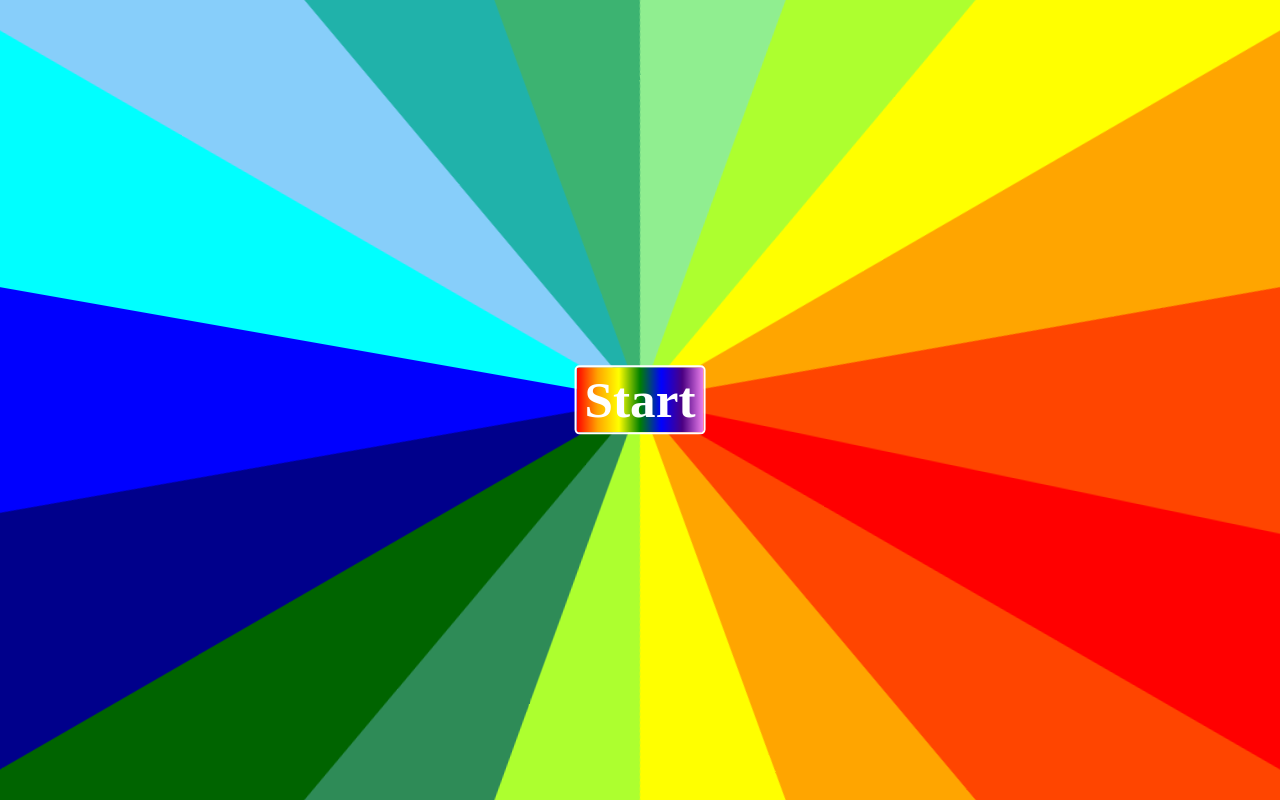
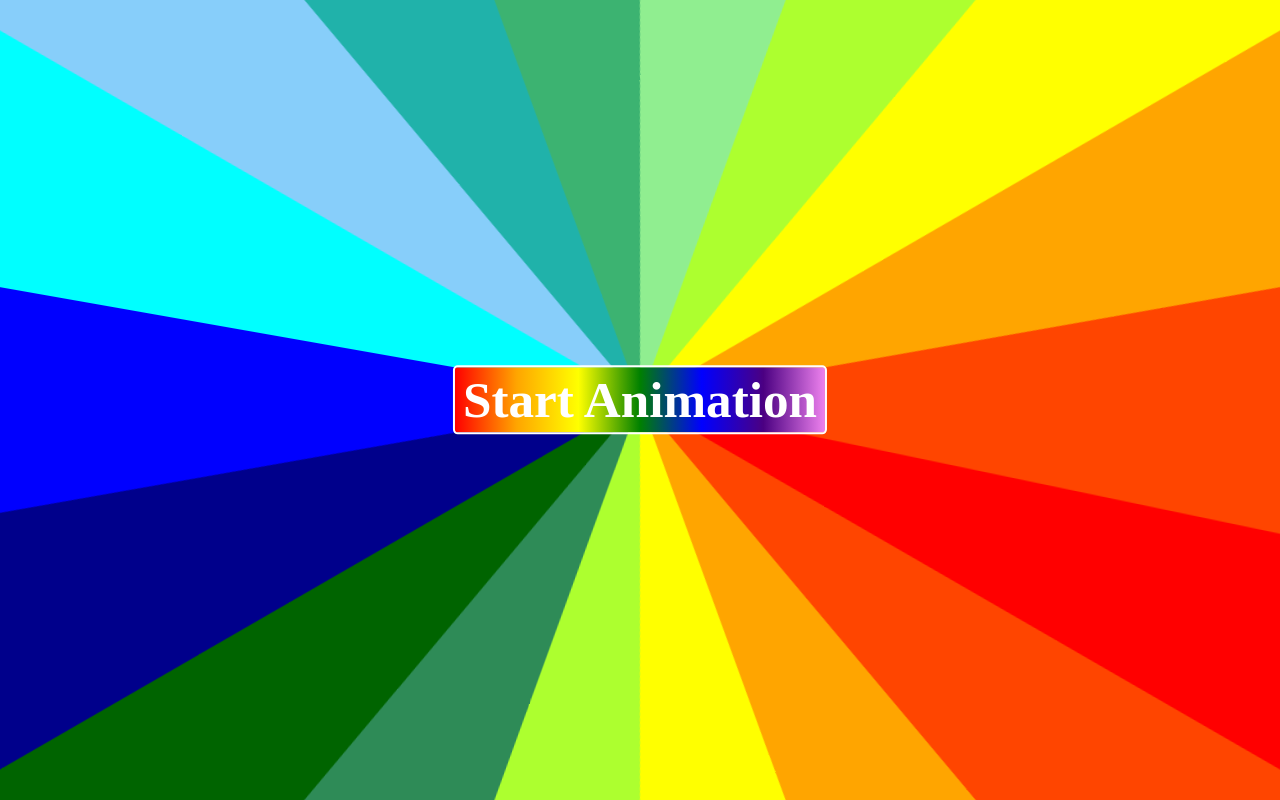
Before and after one commit to Quaerksi/hire-me, a website: page index.html in a window 1280 px wide. Drawn offline with Linux system fonts and the light colour scheme.

Commit message:
first try - - tower fixing

```diff
--- a/index.html
+++ b/index.html
@@ -3,14 +3,15 @@
     <head>
         <meta charset="UTF-8">
         <meta http-equiv="X-UA-Compatible" content="IE=edge">
-        <meta name="viewport" content="width=device-width, initial-scale=1.0">
+        <!-- <meta name="viewport" content="width=device-width, initial-scale=1.0"> -->
+        <meta name="viewport" content="width=device-width, initial-scale=1, maximum-scale=1">
         <link rel="stylesheet" href="style.css">
         <script defer src="index.js"></script>
         <title>Hire me</title>
         <!-- Animation length 1.17 min -->
     </head>
     <body>
-        <button id="button-allow-audio" class="button">Start</button>
+        <button id="button-allow-audio" class="button">Start Animation</button>
         <h1 id="request">
             <span id="child1">H</span>
             <span id="child2">I</span>
```
